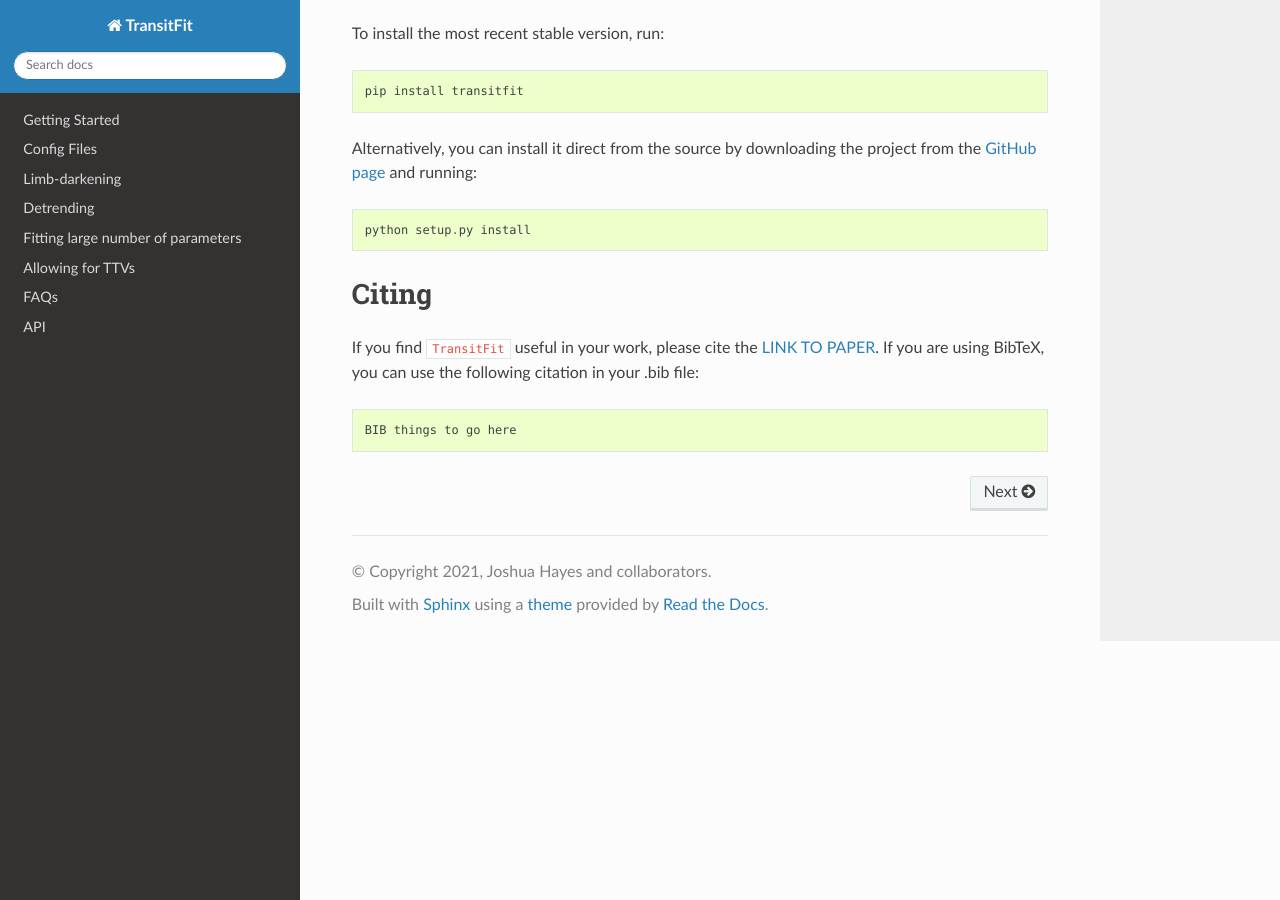
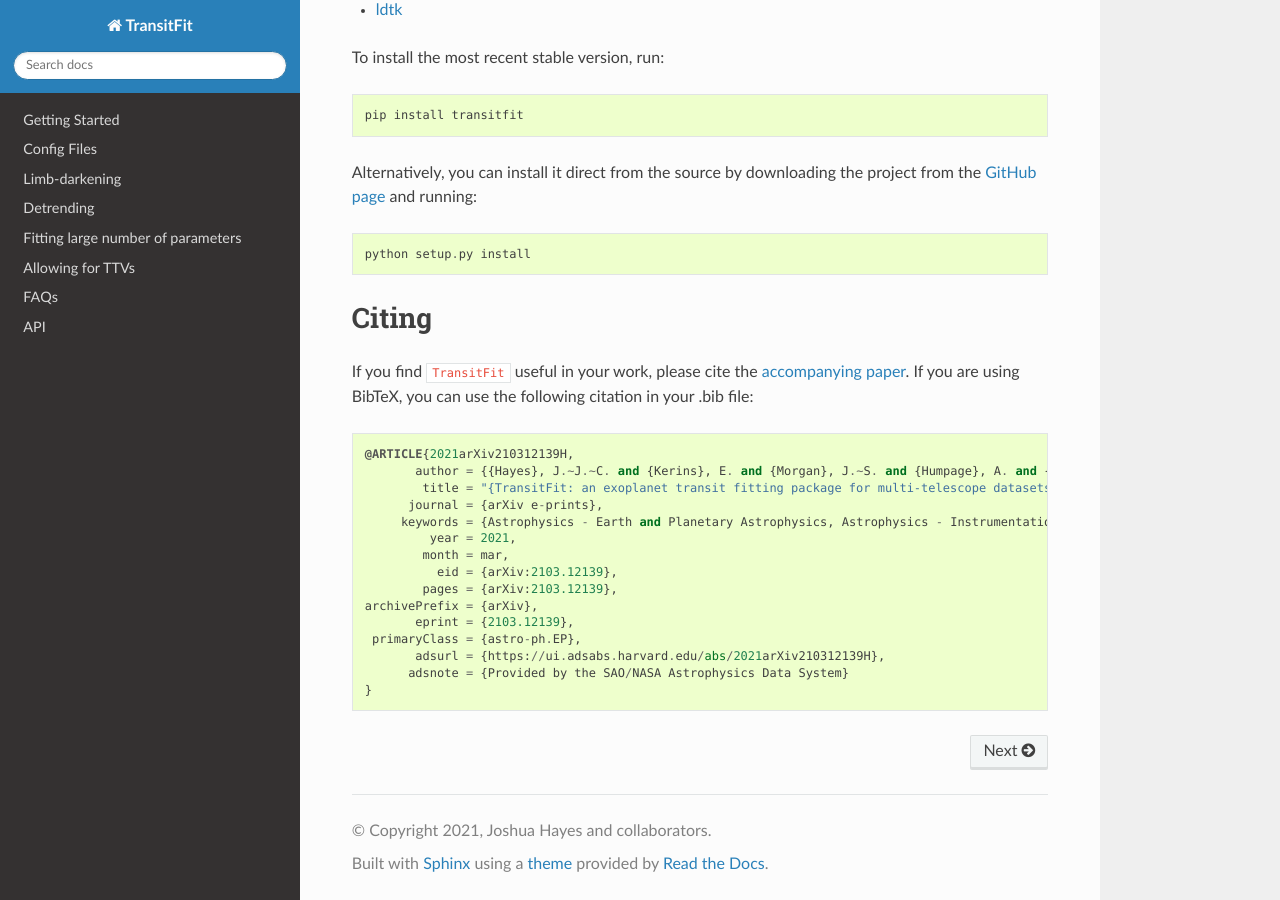
Before and after one commit to joshjchayes/TransitFit, a Sphinx documentation site: the page built from docs/source/index.rst, in a window 1280 px wide and 900 px high, scrolled down 755 px. Built offline with Sphinx 7.4.7 and the Read the Docs theme 2.0.0, drawn with Linux system fonts in a browser that asks for light colours; some of the changed text lies outside the part shown.

Commit message:
Added paper ref
Added links to the paper wherever needed

```diff
--- a/docs/source/detrending.rst
+++ b/docs/source/detrending.rst
@@ -30,7 +30,7 @@
         d\left(t_i\right) = \sum^n_{j=1} \left[a_j \left(t_i^j - \overline{\textbf{t}^j}\right)\right]
 
 
-    The full derivation of this can be found in the `TransitFit paper LINK TO COME <DEAD LINK>`_
+    The full derivation of this can be found in the `paper <https://ui.adsabs.harvard.edu/abs/2021arXiv210312139H>`_
 
 *Custom function*
     Using a custom function requires a little more information. There are situations where some parameters in a detrending function should not be fitted uniquely for each light curve. We define three cases of this:
--- a/docs/source/index.rst
+++ b/docs/source/index.rst
@@ -5,7 +5,7 @@
 
 ``TransitFit`` is unique among publicly available transit-fitting codes as its likelihood calculations can include the effect of host star characteristics and observation filter profiles on limb-darkening coefficients (LDCs), which we refer to as :ref:`'coupling' the LDCs <Limb-darkening>`. It can also perform per-telescope detrending simultaneously with the fitting of other parameters.
 
-See :ref:`Getting Started` for instructions on how to use ``TransitFit``.
+See :ref:`Getting Started` for instructions on how to use ``TransitFit``. You can also find more information in the `TransitFit paper <https://ui.adsabs.harvard.edu/abs/2021arXiv210312139H/abstract>`_
 
 
 Installation
@@ -32,9 +32,23 @@
 
 Citing
 ======
-If you find ``TransitFit`` useful in your work, please cite the `LINK TO PAPER <DEAD LINK>`_. If you are using BibTeX, you can use the following citation in your .bib file::
+If you find ``TransitFit`` useful in your work, please cite the `accompanying paper <https://ui.adsabs.harvard.edu/abs/2021arXiv210312139H>`_. If you are using BibTeX, you can use the following citation in your .bib file::
 
-    BIB things to go here
+    @ARTICLE{2021arXiv210312139H,
+           author = {{Hayes}, J.~J.~C. and {Kerins}, E. and {Morgan}, J.~S. and {Humpage}, A. and {Awiphan}, S. and {Charles-Mindoza}, S. and {McDonald}, I. and {Inyanya}, T. and {Padjaroen}, T. and {Munsaket}, P. and {Chuanraksasat}, P. and {Komonjinda}, S. and {Kittara}, P. and {Dhillon}, V.~S. and {Marsh}, T.~R. and {Reichart}, D.~E. and {Poshyachinda}, S.},
+            title = "{TransitFit: an exoplanet transit fitting package for multi-telescope datasets and its application to WASP-127~b, WASP-91~b, and WASP-126~b}",
+          journal = {arXiv e-prints},
+         keywords = {Astrophysics - Earth and Planetary Astrophysics, Astrophysics - Instrumentation and Methods for Astrophysics},
+             year = 2021,
+            month = mar,
+              eid = {arXiv:2103.12139},
+            pages = {arXiv:2103.12139},
+    archivePrefix = {arXiv},
+           eprint = {2103.12139},
+     primaryClass = {astro-ph.EP},
+           adsurl = {https://ui.adsabs.harvard.edu/abs/2021arXiv210312139H},
+          adsnote = {Provided by the SAO/NASA Astrophysics Data System}
+    }
 
 
 .. toctree::
--- a/docs/source/limb_darkening.rst
+++ b/docs/source/limb_darkening.rst
@@ -4,7 +4,7 @@
 
 ``TransitFit`` was built with two primary motivations. First, to facilitate transmission spectroscopy surveys using observations from heterogeneous telescopes, and second, to allow the user to fit light curves while accounting for the effects that filter profiles and host parameters have on the LDCs, which we refer to as 'coupling' the LDCs. We will discuss the latter here.
 
-The full justification for and impacts of this approach can be found in `the paper LINK TO COME <DEAD>`_ but, in short, not including host parameters and filter profiles in likelihood calculations of LDCs can lead to biases in your measurements of :math:`R_p/R_\star` of tens of percent. By including this, ``TransitFit`` has made it easy to conduct robust transmission spectroscopy studies using observations from heterogeneous sources.
+The full justification for and impacts of this approach can be found in the `accompanying paper <https://ui.adsabs.harvard.edu/abs/2021arXiv210312139H>`_ but, in short, not including host parameters and filter profiles in likelihood calculations of LDCs can lead to biases in your measurements of :math:`R_p/R_\star` of tens of percent. By including this, ``TransitFit`` has made it easy to conduct robust transmission spectroscopy studies using observations from heterogeneous sources.
 
 Calculating LDC likelihoods
 ^^^^^^^^^^^^^^^^^^^^^^^^^^^
```
Also changed, not shown: README.md (+16 -2 lines), docs/source/faqs.rst (+16 -2 lines).
